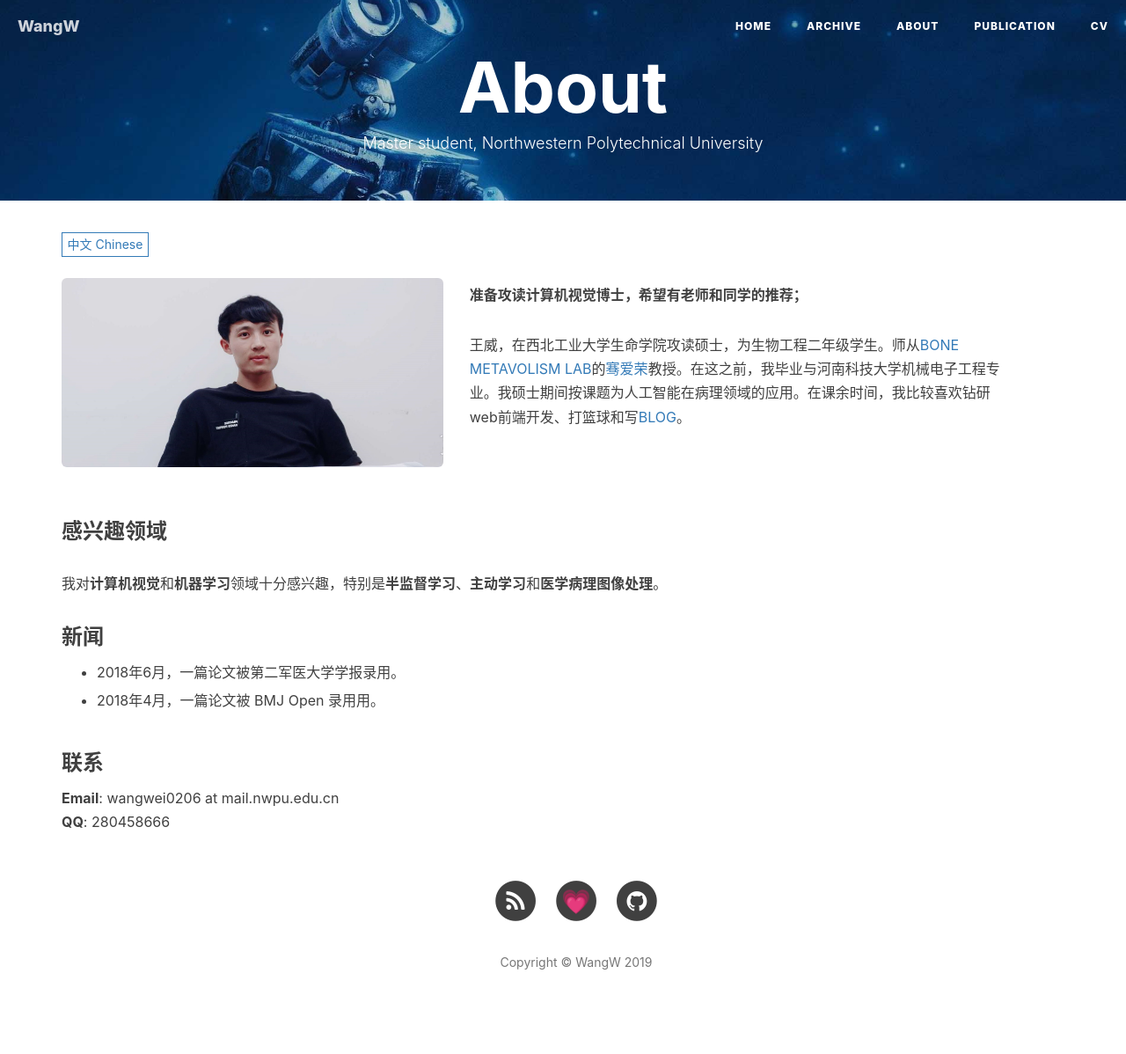
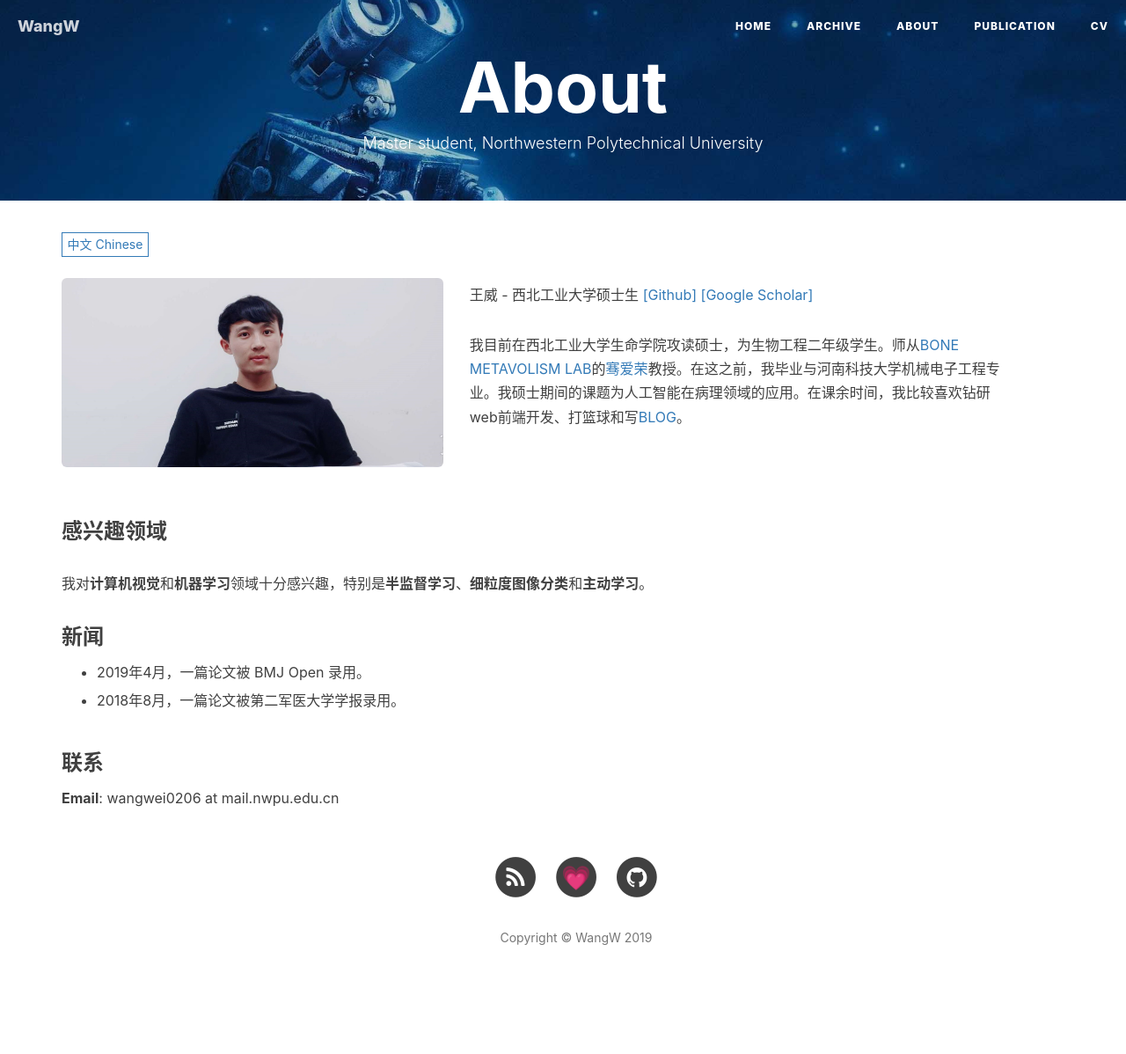
Before and after one commit to ilikewind/Myblog, a Jekyll site: the page built from about.html, in a window 1280 px wide. Shown: the whole page at 88% size. Built offline with Jekyll 4.4.1, drawn with Linux system fonts in a browser that asks for light colours; nearby versions of some CDN libraries; comment, search, counter and statistics services are not loaded; after the commit the page ends 1170 px from its top, so only the background shows below that.

Commit message:
change publication and about

```diff
--- a/_includes/about/en.md
+++ b/_includes/about/en.md
@@ -12,8 +12,8 @@
 					<img class="img-responsive img-rounded" src="/img/indexintro-ww.jpg" width="100%">
 				</div>
 				<div class="col-sm-7">
-					<p><strong>I am looking forward to pursue a Ph.D. in computer vision.</strong></p>
-					<p>WangWei，I am a second-year M.S. student at the College of Life Sciences at Northwestren Polytechnical University, advisised by Prof.<a href="http://teacher.nwpu.edu.cn/2006000141">Qianair</a>. Previously, I graduated with a B.S. degree in Mechanical electronics. The research subject of my master degree is the application of artificial intelligence in the field of pathology. In my spare time, I prefer to delve into web front-end development, play basketball and write <a href="https://likewind.top">Blogs</a>.</p>
+					<p>Wei Wang - Master student, NPU <a href="https://github.com/ilikewind" target="_blank">[Github]</a> <a href="https://scholar.google.com/citations?user=IkRbl14AAAAJ&hl=zh-CN" target="_blank">[Google Scholar]</a></p>
+					<p>I am a second-year M.S. student at the College of Life Sciences at Northwestren Polytechnical University, advisised by Prof.<a href="http://teacher.nwpu.edu.cn/2006000141">Qianair</a>. Previously, I graduated with a B.S. degree in Mechanical electronics. The research subject of my master degree is the application of artificial intelligence in the field of pathology. In my spare time, I prefer to delve into web front-end development, play basketball and write <a href="https://likewind.top">Blogs</a>.</p>
 					<!--
 					<p>I have also worked with: </p>
 					<ul>
@@ -26,15 +26,14 @@
 				</div>
 			</div>
 			<h3>Research Topics</h3>
-			<p>I am interested in <strong>Computer Vision</strong>and<strong>Machine Learning</strong>. Specifically on the topics of <strong>Self-Supervised Learning</strong>、<strong>Semi-Supervised Learning</strong>and<strong>Medical Pathology Image Processing</strong>.</p>
+			<p>I am interested in <strong>Computer Vision</strong> and <strong>Machine Learning</strong>. Specifically on the topics of <strong>Self-Supervised Learning</strong>, <strong>Fine-grained image categorization</strong> and <strong>Semi-Supervised Learning</strong>.</p>
 			<h3>News</h3>
 			<ul>
+				<li><p>One paper is accepted to BMJ Open in 2019</p></li>
 				<li><p>One paper is accepted to Academic Journal of Second Military Medical University in 2018.</p></li>
-				<li><p>One paper is accepted to BMJ Open in 2018. </p></li>
 			</ul>
 			<h3>Contact</h3>
 			<strong>Email</strong>: wangwei0206 at mail.nwpu.edu.cn<br>
-			<strong>QQ</strong>: 280458666
 		</div>
 	</div>
 </body>
--- a/_includes/about/zh.md
+++ b/_includes/about/zh.md
@@ -12,8 +12,8 @@
 					<img class="img-responsive img-rounded" src="/img/indexintro-ww.jpg" width="100%">
 				</div>
 				<div class="col-sm-7">
-                    <p><strong>准备攻读计算机视觉博士，希望有老师和同学的推荐；</strong></p>
-                    <p>王威，在西北工业大学生命学院攻读硕士，为生物工程二年级学生。师从<a href="http://qianslab.com">BONE METAVOLISM LAB</a>的<a href="http://teacher.nwpu.edu.cn/2006000141">骞爱荣</a>教授。在这之前，我毕业与河南科技大学机械电子工程专业。我硕士期间按课题为人工智能在病理领域的应用。在课余时间，我比较喜欢钻研web前端开发、打篮球和写<a href="https://likewind.top">BLOG</a>。</p>
+                    <p>王威 - 西北工业大学硕士生 <a href="https://github.com/ilikewind" target="_blank">[Github]</a> <a href="https://scholar.google.com/citations?user=IkRbl14AAAAJ&hl=zh-CN" target="_blank">[Google Scholar]</a></p>
+                    <p>我目前在西北工业大学生命学院攻读硕士，为生物工程二年级学生。师从<a href="http://qianslab.com" target="_blank">BONE METAVOLISM LAB</a>的<a href="http://teacher.nwpu.edu.cn/2006000141" target="_blank">骞爱荣</a>教授。在这之前，我毕业与河南科技大学机械电子工程专业。我硕士期间的课题为人工智能在病理领域的应用。在课余时间，我比较喜欢钻研web前端开发、打篮球和写<a href="https://likewind.top" target="_blank">BLOG</a>。</p>
                     <!--
                     <p>I have also worked with: </p>
                     <ul>
@@ -26,15 +26,14 @@
 				</div>
     		</div>
             <h3>感兴趣领域</h3>
-            <p>我对<strong>计算机视觉</strong>和<strong>机器学习</strong>领域十分感兴趣，特别是<strong>半监督学习</strong>、<strong>主动学习</strong>和<strong>医学病理图像处理</strong>。 </p>
+            <p>我对<strong>计算机视觉</strong>和<strong>机器学习</strong>领域十分感兴趣，特别是<strong>半监督学习</strong>、<strong>细粒度图像分类</strong>和<strong>主动学习</strong>。 </p>
             <h3>新闻</h3>
             <ul>
-            <li><p>2018年6月，一篇论文被第二军医大学学报录用。</p></li>
-            <li><p>2018年4月，一篇论文被 BMJ Open 录用用。</p></li>
+            <li><p>2019年4月，一篇论文被 BMJ Open 录用。</p></li>
+            <li><p>2018年8月，一篇论文被第二军医大学学报录用。</p></li>
             </ul>
             <h3>联系</h3>
             <strong>Email</strong>: wangwei0206 at mail.nwpu.edu.cn<br>
-            <strong>QQ</strong>: 280458666
     	</div>
 	</div>
 </body>
```
Also changed, not shown: _includes/publication/en.md (+16 -17 lines).
